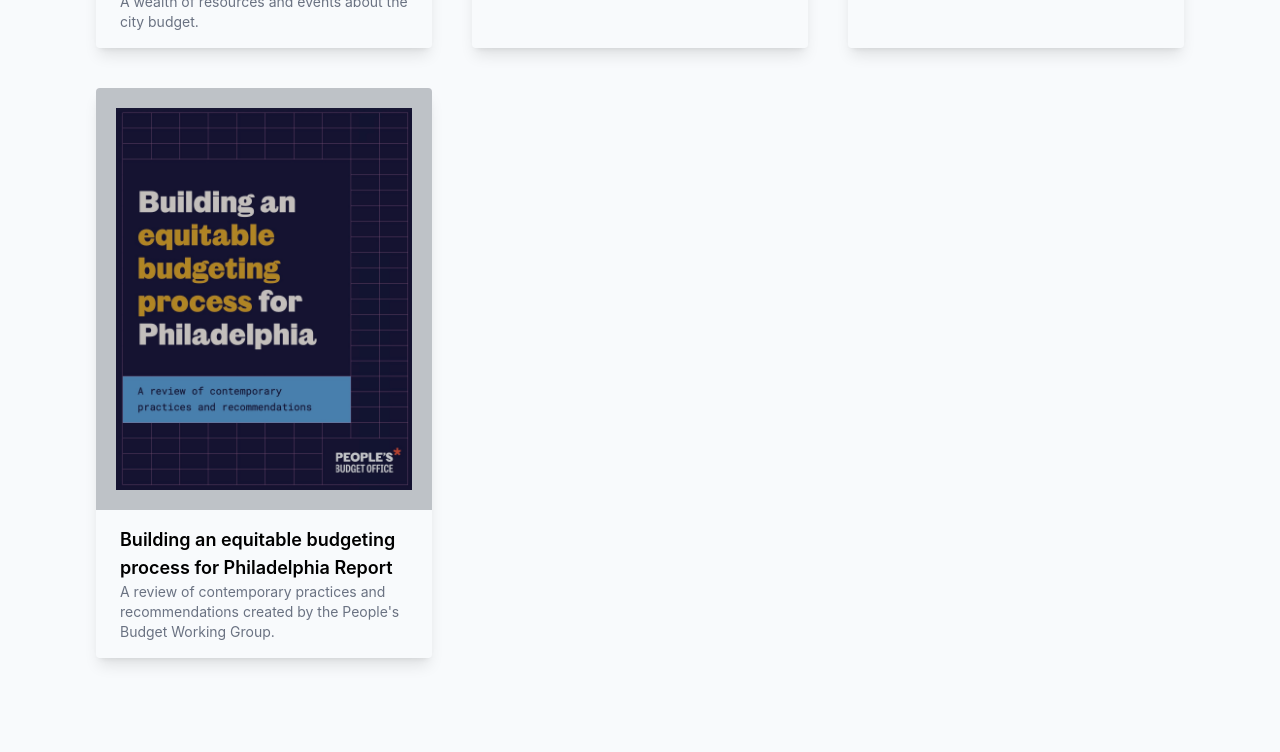
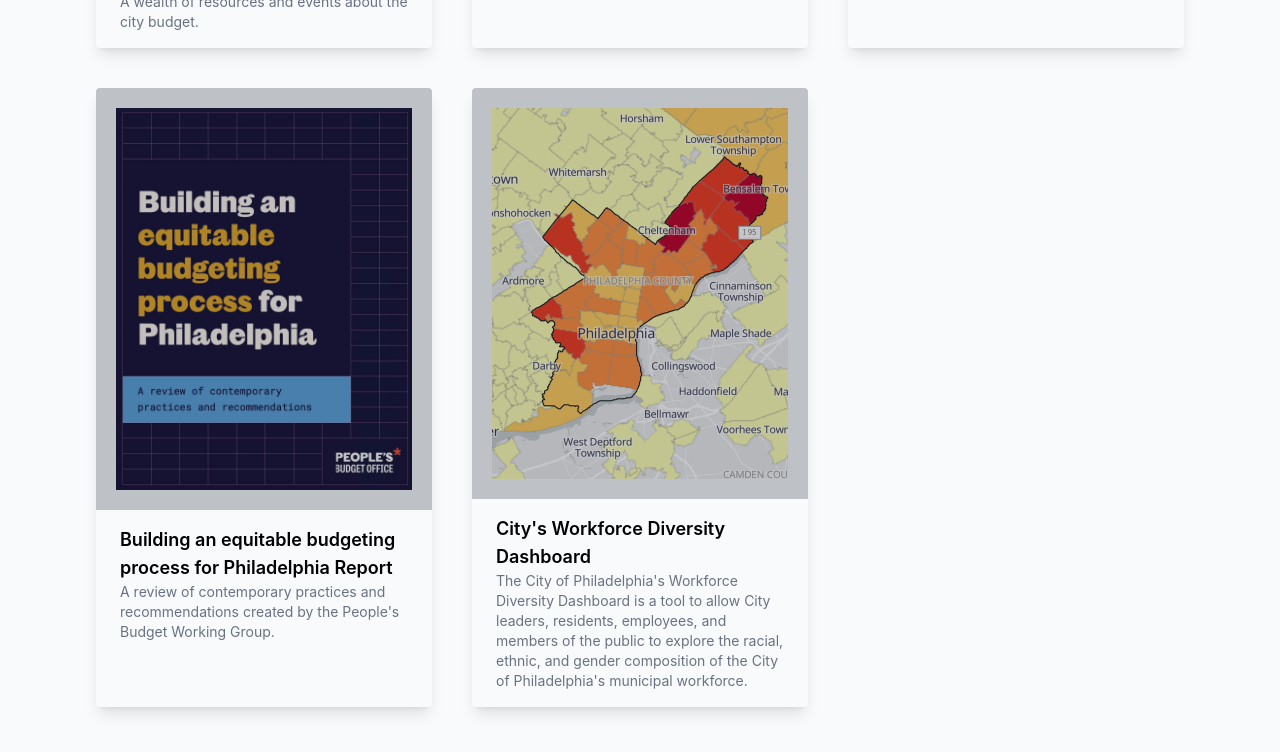
Before and after one commit to acouch/phila-budget-site, a website built with Parcel: page website/src/index.ejs in a window 1280 px wide. Shown: the part 4540-5292 px from the top of the page. Built offline with nearby package versions, Linux system fonts and the light colour scheme; a web font is replaced by a local one.

Commit message:
Add link to diversity dashboard

```diff
--- a/website/src/index.ejs
+++ b/website/src/index.ejs
@@ -166,6 +166,24 @@
                            </p>
                         </div>
                      </div>
+                       <div class="rounded overflow-hidden shadow-lg">
+                        <a href="#"></a>
+                        <div class="relative">
+                           <a style="display: block; padding: 20px;" href="https://experience.arcgis.com/experience/ea21e8695d994a7181d9617c673a2344">
+                              <img elementtiming="nbf-header-logo-desktop" src="./assets/images/wdd.png" alt="Cover of PBO report on equitable budgeting" style="display:block" fetchpriority="high" loading="eager" decoding="async" data-loader="raw">
+                              <div
+                                 class="hover:bg-transparent transition duration-300 absolute bottom-0 top-0 right-0 left-0 bg-gray-900 opacity-25">
+                              </div>
+                           </a>
+                        </div>
+                        <div class="px-6 py-4">
+                           <a href="#"
+                              class="font-semibold text-lg inline-block hover:text-indigo-600 transition duration-500 ease-in-out">City's Workforce Diversity Dashboard</a>
+                           <p class="text-gray-500 text-sm">
+                              The City of Philadelphia's Workforce Diversity Dashboard is a tool to allow City leaders, residents, employees, and members of the public to explore the racial, ethnic, and gender composition of the City of Philadelphia's municipal workforce.
+                           </p>
+                        </div>
+                     </div>
                   </div>
                   <p></p>
                </div>
```
Also changed, not shown: website/src/assets/images/wdd.png (added).
